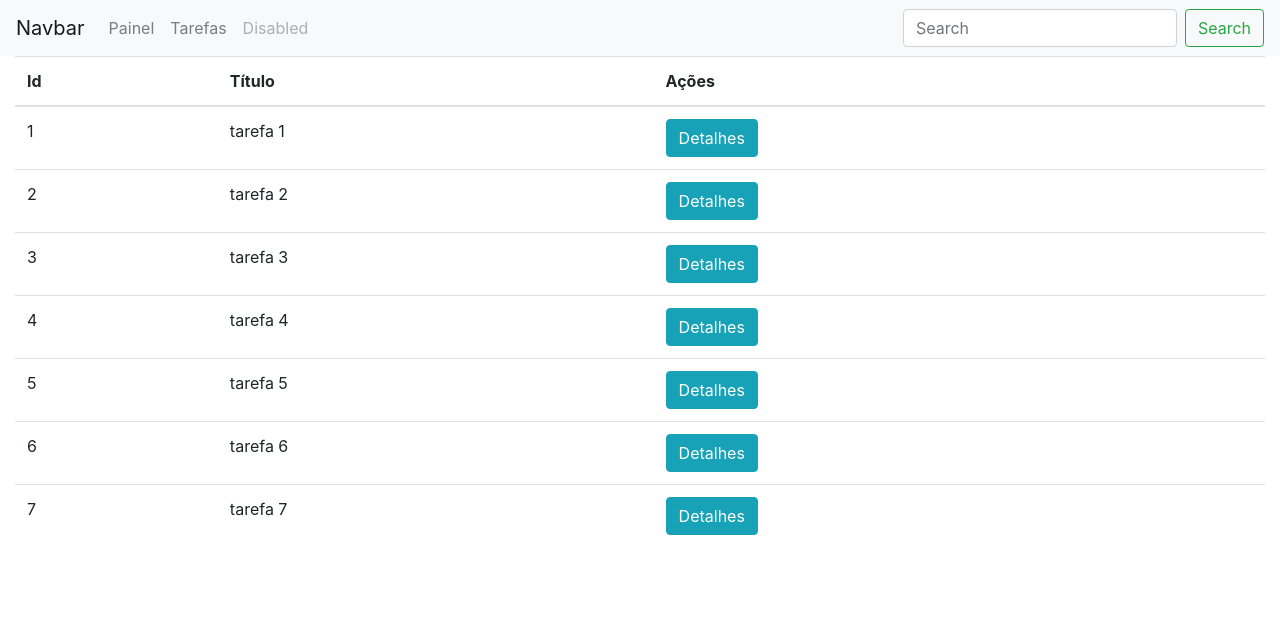
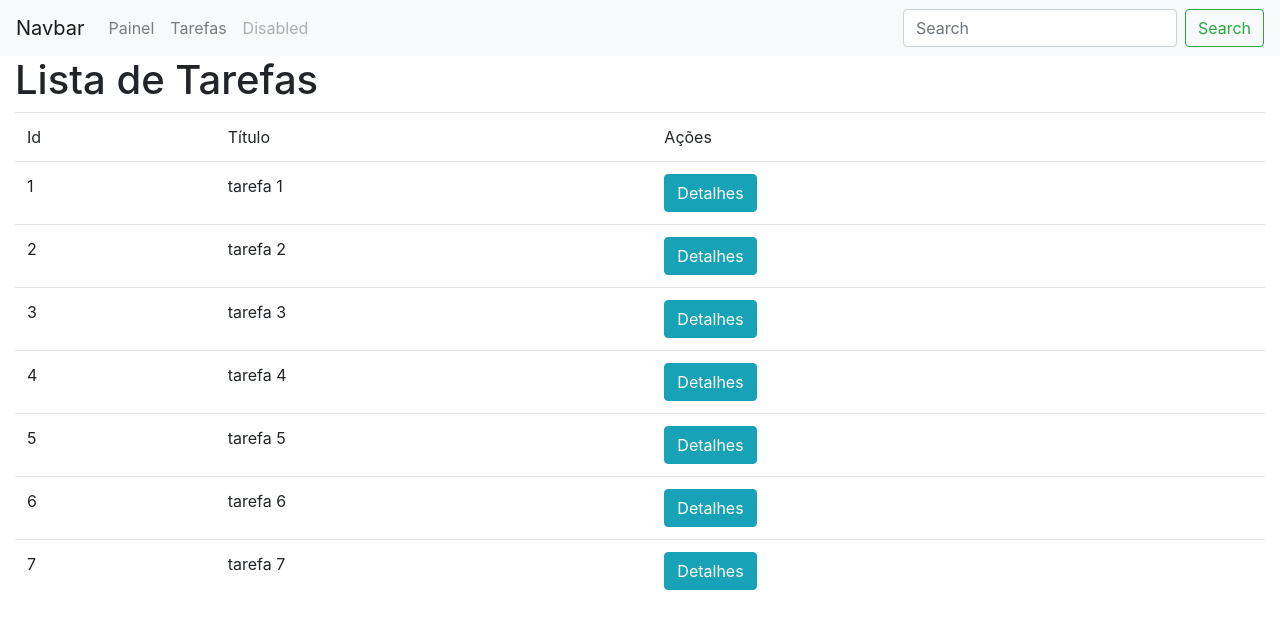
Before and after one commit to Luiz-Bernardes/angular-proposal, an Angular app: page /tasks in a window 1280 px wide. Shown: the top 628 px of the page. Built offline with nearby package versions, Linux system fonts and the light colour scheme.

Commit message:
layout head adjusts

```diff
--- a/src/app/dashboard/dashboard.component.html
+++ b/src/app/dashboard/dashboard.component.html
@@ -1 +1 @@
-<h1>Painel de Controle</h1>
+<h1 class="page-header">Painel de Controle</h1>
--- a/src/app/tasks/task-detail/task-detail.component.html
+++ b/src/app/tasks/task-detail/task-detail.component.html
@@ -1,4 +1,5 @@
-<h1>Detalhes: {{ task?.title }}</h1>
+<h1 class="page-header">Detalhes: {{ task?.title }}</h1>
+
 
 <div class="form-horizontal" *ngIf="task">
   <div class="form-group row">
@@ -10,7 +11,7 @@
 
   <div class="form-group row">
     <div class="col-sm-8">
-      <button class="btn btn-default" (click)="goBack()">Voltar</button>
+      <button class="btn btn-info" (click)="goBack()">Voltar</button>
       <button type="submit" class="btn btn-success">Salvar</button>
     </div>
   </div>
--- a/src/app/tasks/tasks.component.html
+++ b/src/app/tasks/tasks.component.html
@@ -1,8 +1,12 @@
+<h1 class="page-header">Lista de Tarefas</h1>
+
 <table class="table">
 	<thead>
-		<th>Id</th>
-		<th>Título</th>
-		<th>Ações</th>
+		<tr>
+			<td>Id</td>
+			<td>Título</td>
+			<td>Ações</td>
+		</tr>
 	</thead>
 	<tbody>
 		<tr *ngFor="let task of tasks">
```
